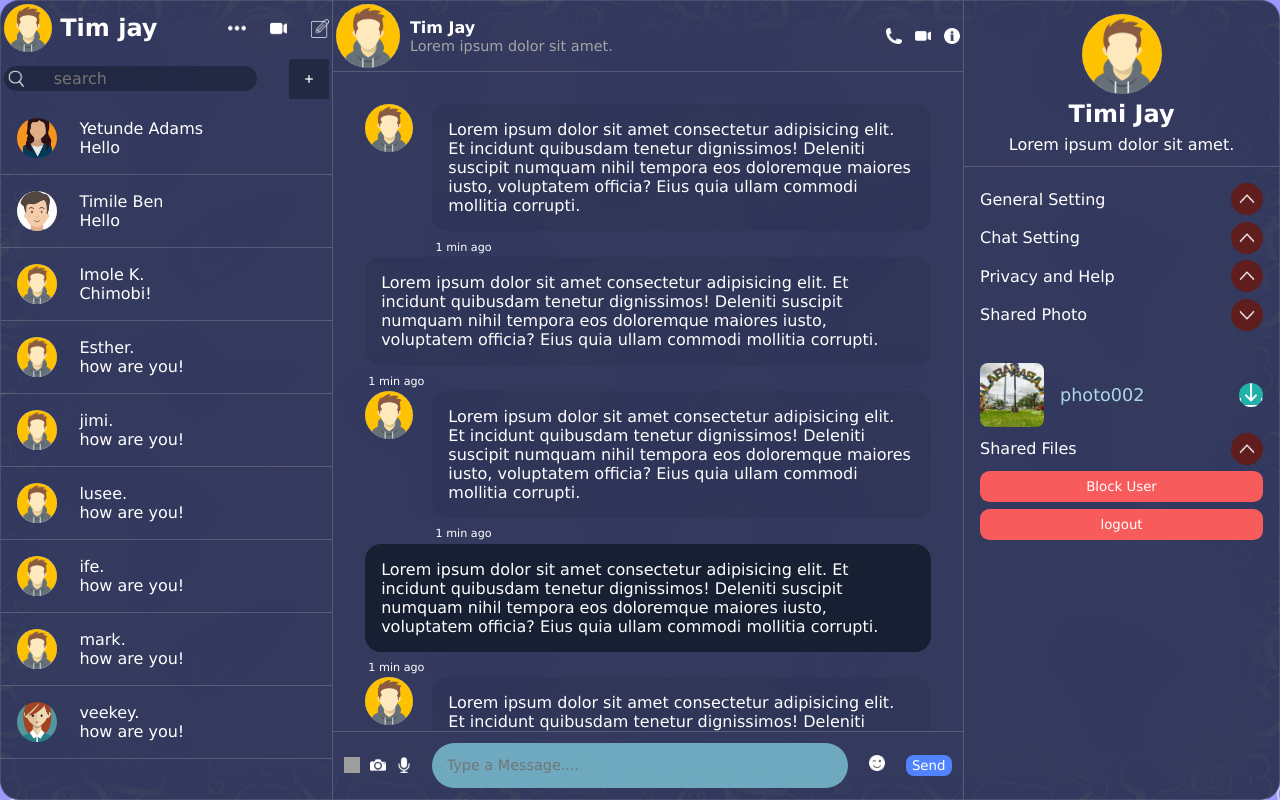
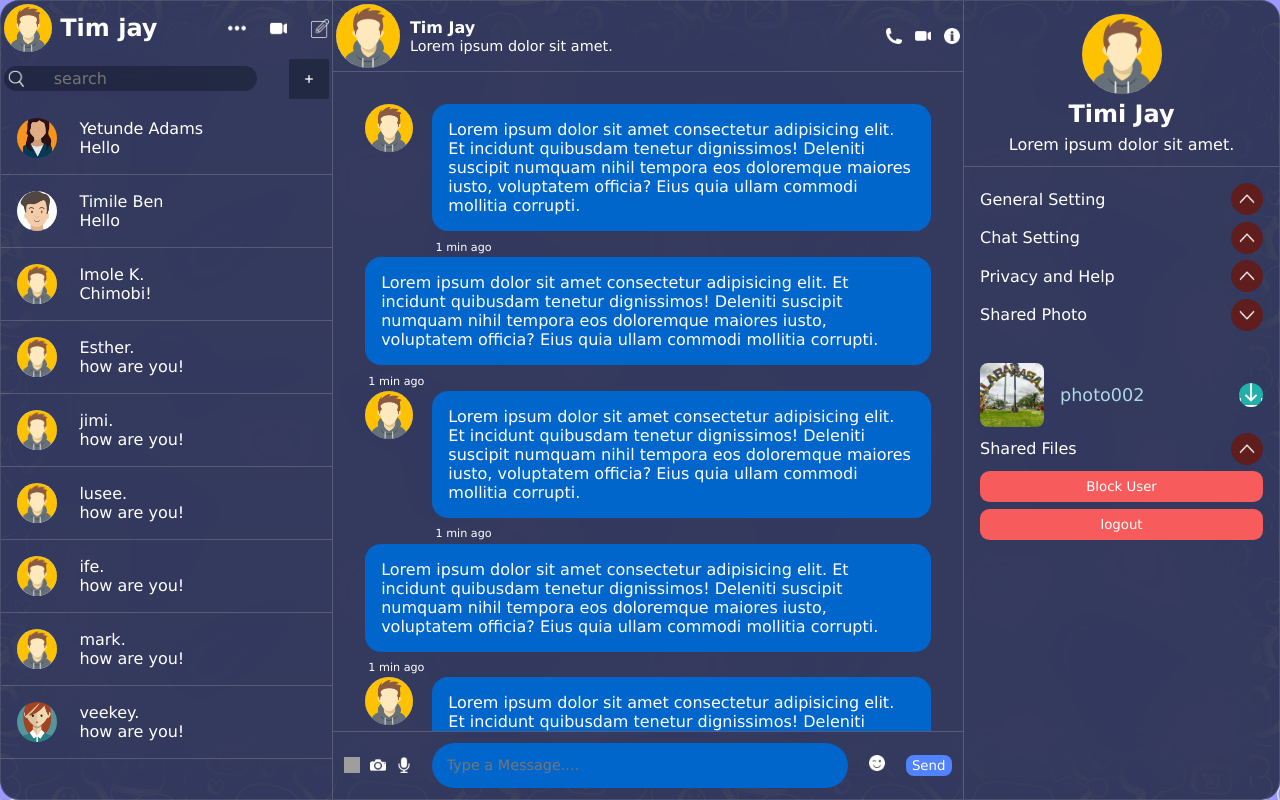
Before and after one commit to dideey/stream-chat, a React (Create React App) app in the folder frontend/: page / in a window 1280 px wide. Built offline with nearby package versions, Linux system fonts and the light colour scheme; grey boxes are pictures that could not be loaded.

Commit message:
changed text box color

```diff
--- a/frontend/src/components/chat/chat.css
+++ b/frontend/src/components/chat/chat.css
@@ -42,7 +42,7 @@
                 p{
                     font-size:.9rem;
                     font-weight: 100;
-                    color: #a5a5a5;
+                    color: #FFFFFF;
                 }
             }
         }
@@ -84,9 +84,9 @@
         &.own {
             align-self: self-end;
 
-            .texrs {
+            .texts {
                 p {
-                    background: rgba(17, 25, 40, 0.8);
+                    background: rgba(255, 255, 255, 0.1);
                 }
             }
         }
@@ -106,7 +106,7 @@
 
             p {
                 padding: 1rem;
-                background: rgba(17, 25, 40, 0.1);
+                background: rgba(0, 102, 204, 1);
                 border-radius: 1rem;
             }
 
@@ -138,7 +138,7 @@
         }
         input{
             flex: 1;
-            background-color: rgba(127, 201, 219, 0.788);
+            background-color: rgba(0, 102, 204, 1);
             border:none;
             outline: none;
             color: rgb(0, 0, 0);
--- a/frontend/src/components/settings/SettingsPage.css
+++ b/frontend/src/components/settings/SettingsPage.css
@@ -1,4 +1,4 @@
-ner {
+.container {
   display: flex;
   flex-direction: column;
   align-items: center;
```
Also changed, not shown: frontend/src/components/detail/detail.css (line endings or trailing spaces), frontend/src/components/list/chatList/addUser/addUser.css (line endings or trailing spaces), 2 other files (tests, documents, lock files or other folders).
